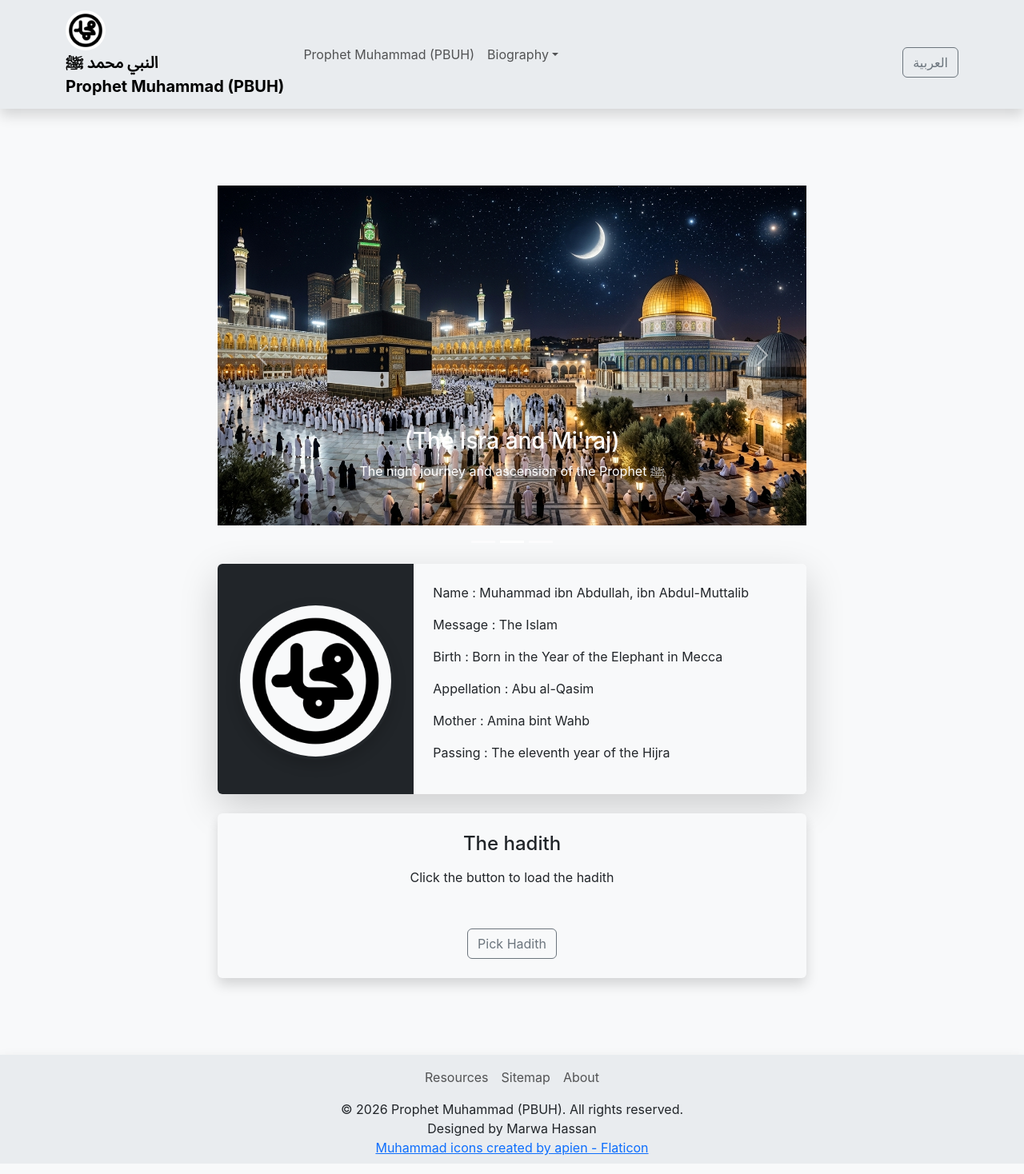
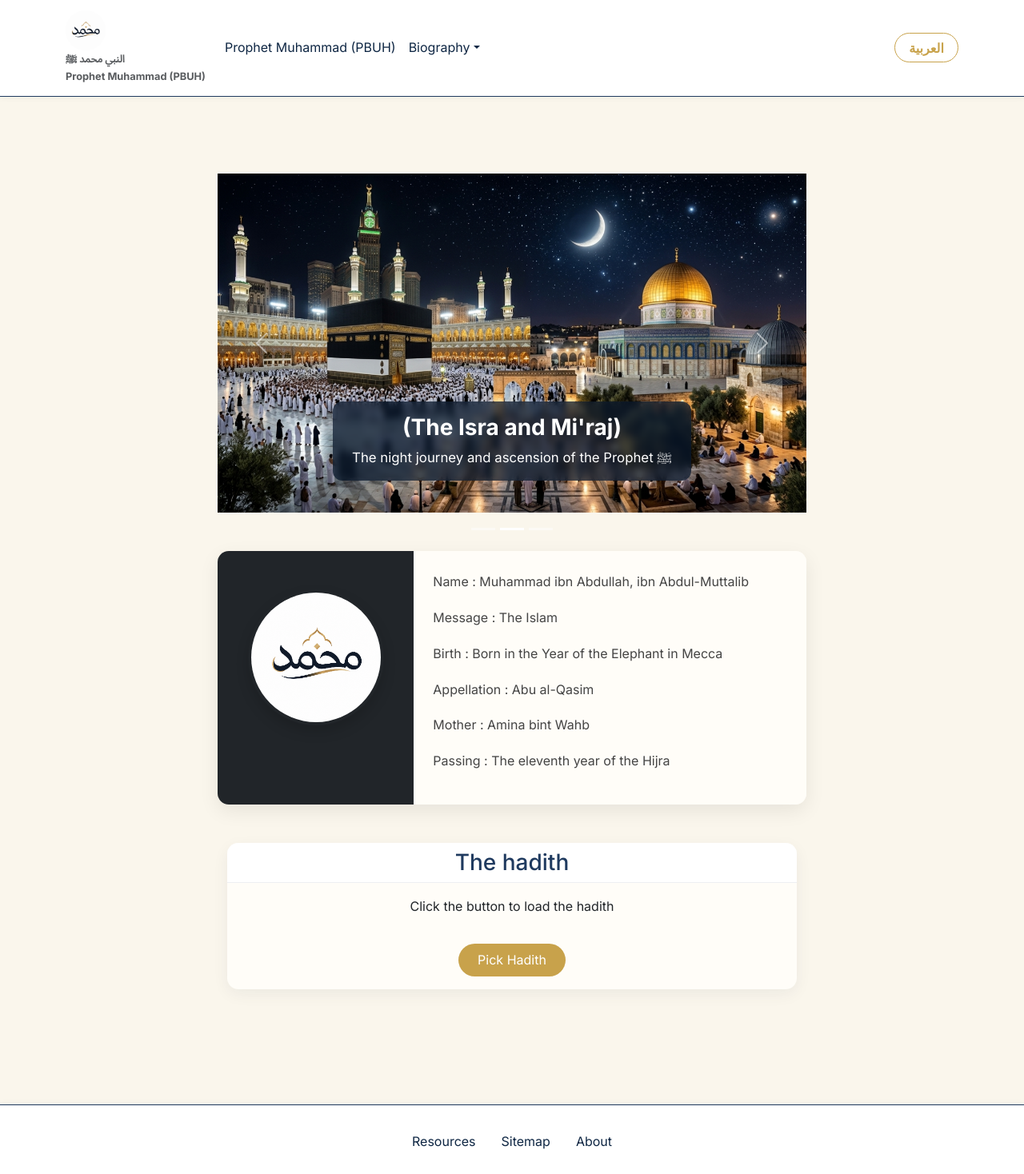
Before and after one commit to marwaahassana/myprophet, a React (Vite) app: page / in a window 1280 px wide. Shown: the top 1468 px of the page at 80% size. Built offline with nearby package versions, Linux system fonts and the light colour scheme.

Commit message:
update index.css

```diff
--- a/index.html
+++ b/index.html
@@ -3,6 +3,10 @@
   <head>
     <meta charset="UTF-8" />
     <link rel="icon" href="/images/logo.png" />
+    <link rel="preconnect" href="https://fonts.googleapis.com">
+    <link rel="preconnect" href="https://fonts.gstatic.com" crossorigin>
+
+    <link href="https://fonts.googleapis.com/css2?family=Inter:wght@300;400;500;600;700&family=Noto+Naskh+Arabic:wght@400;500;600;700&display=swap" rel="stylesheet">
     <meta name="viewport" content="width=device-width, initial-scale=1.0" />
     <title>Prophet Muhammad (PBUH)</title>
   </head>
--- a/src/App.jsx
+++ b/src/App.jsx
@@ -99,7 +99,7 @@ const { i18n } = useTranslation();
    <Container className="py-5 ">
      <Row className="justify-content-center">
        <Col md={10} lg={8}>
-         <Carousel className="py-5 ">
+         <Carousel className="py-5">
           <Carousel.Item>
           <a href="/iqraa.html">
           <img
@@ -108,8 +108,10 @@ const { i18n } = useTranslation();
            alt="Nuzul Al-Wahy illustration"
           /></a>
           <Carousel.Caption>
+           <div className="carousel-caption-overlay">
             <h3>({t('nuzulalwahy')})</h3>
             <p>{t('revelationDesc')}</p>
+           </div>
           </Carousel.Caption>
           </Carousel.Item>
           <Carousel.Item>
@@ -120,8 +122,10 @@ const { i18n } = useTranslation();
            alt="al-isra wal-mi'raj illustration"
           /></a>
           <Carousel.Caption>
+           <div className="carousel-caption-overlay">
             <h3>({t('alisra')})</h3>
             <p>{t('alisraDesc')}</p>
+           </div>
           </Carousel.Caption>
           </Carousel.Item>
           <Carousel.Item>
@@ -132,24 +136,26 @@ const { i18n } = useTranslation();
            alt="Hijra illustration"
           /></a>
           <Carousel.Caption>
+           <div className="carousel-caption-overlay">
             <h3>({t('hijra')})</h3>
             <p>{t('hijraDesc')}</p>
+           </div>
           </Carousel.Caption>
           </Carousel.Item>
          </Carousel>
-         <Card className="shadow-lg border-0 overflow-hidden">
+         <Card className="article-card border-0 overflow-hidden">
            <Row className="g-0">
              {/* Image Section */}
              <Col md={4} className="bg-dark text-white text-center p-4">
                <div className="mb-3 mt-4">
                  <img
-                   src="/images/muhamad.png"
+                   src="/images/logo.png"
                    alt="Profile"
                    className="rounded-circle border border-4 border-dark bg-light shadow" />
                </div>
              </Col>
              {/* Information Section */}
-             <Col md={8} className="p-4 bg-light">
+             <Col md={8} className="p-4 article-card-body">
               <div>
                 {Object.entries(t("info", { returnObjects: true })).map(([key, value]) => (
                 <p key={key}>
--- a/src/components/footer.jsx
+++ b/src/components/footer.jsx
@@ -1,9 +1,6 @@
 import React from 'react';
 import Container from 'react-bootstrap/Container';
-import Row from 'react-bootstrap/Row';
-import Col from 'react-bootstrap/Col';
 import Nav from 'react-bootstrap/Nav';
-import Navbar from 'react-bootstrap/Navbar';
 import { useTranslation } from 'react-i18next';
 
 function Myfooter(){
@@ -18,23 +15,19 @@ function Myfooter(){
     };
 return(
   <>
-  <Navbar expand="lg" className="bg-body-secondary shadow mt-5">
-    <Container className="flex-column text-center">
-
-      <Nav className="justify-content-center mb-2">
+  <footer className="site-footer mt-5">
+    <Container className="text-center py-4">
+      <Nav className="justify-content-center mb-3">
         <Nav.Link href="resources.html">{t("resources")}</Nav.Link>
         <Nav.Link href="sitemap.html">{t("sitemp")}</Nav.Link>
         <Nav.Link href="about.html">{t("about")}</Nav.Link>
       </Nav>
 
       {/* Footer Text */}
-      <p className="mb-0">{t("cprt")}</p>
+      <p className="mb-1">{t("cprt")}</p>
       <p className="mb-0">{t("design")}</p>
-
-      <a href="https://www.flaticon.com/free-icons/muhammad" title="muhammad icons">Muhammad icons created by apien - Flaticon</a>
-
     </Container>
-  </Navbar>
+  </footer>
 </>
 
 );
--- a/src/components/hadith.jsx
+++ b/src/components/hadith.jsx
@@ -45,10 +45,13 @@ const [loading, setLoading] = useState(false);
 
 
 return(
-            <div>
+        <Container className="my-5">
               {/* Hadith Card */}
-              <Card className="shadow border-0 text-center p-4 mt-4 bg-light">
-                <h4 className="mb-3"> {t("hdth")} </h4>
+          <Card  className="hadith-card border-0">
+           <Card.Header className="hadith-header">
+            <h3 className="mb-0 text-center">{t("hdth")}</h3>
+           </Card.Header>
+           <Card.Body className="text-center">
                 {loading ? (
                 <Spinner animation="border" />
                 ) : hadith ? (
@@ -62,14 +65,12 @@ return(
                 ) : (
                 <p>{t("clckhdthbtn")}</p>
                 )}
-
-            <div style={{ textAlign: "center", marginTop: "20px" }}>
-                <Button variant="outline-secondary" onClick={getRandomHadith} className="mt-3">
+                <Button className="language-btn mt-4" onClick={getRandomHadith} className="mt-3">
                   {t("randomHadith")}
                 </Button>
-            </div>
-              </Card>
-            </div>
+              </Card.Body>
+          </Card>
+        </Container>
 );
 };
 export default Myhadith;
--- a/src/components/navbar.jsx
+++ b/src/components/navbar.jsx
@@ -16,16 +16,17 @@ const { t,i18n } = useTranslation();
     localStorage.setItem("lang", newLang);
     // RTL support
     document.body.dir = newLang === "ar" ? "rtl" : "ltr";
+    document.documentElement.lang = newLang;
   };
 return(
-    <Navbar expand="lg" className="bg-body-secondary shadow">
+    <Navbar expand="lg"  sticky="top" className="site-navbar">
       <Container>
         <Navbar.Brand href="index.html" className="fw-bold">
-            <img src="/images/logo.png" className="rounded-circle img-fluid" width="50" height="50" alt="Logo" />
-            <br />
-            النبي محمد ﷺ
-            <br />
-            Prophet Muhammad (PBUH)
+            <small><img src="/images/logo.png" className="rounded-circle img-fluid" width="50" height="50" alt="Logo" /></small>
+
+            <small className="text-muted">النبي محمد ﷺ</small>
+
+            <small className="text-muted">Prophet Muhammad (PBUH)</small>
         </Navbar.Brand>
         <Navbar.Toggle aria-controls="basic-navbar-nav" />
         <Navbar.Collapse id="basic-navbar-nav">
@@ -43,11 +44,11 @@ return(
               </NavDropdown.Item>
             </NavDropdown>
           </Nav>
-          <div style={{ textAlign: "center", marginTop: "20px" }}>
-           <Button variant="outline-secondary" onClick={toggleLanguage}>
+
+           <Button  className="language-btn ms-lg-3" onClick={toggleLanguage}>
             {t("button")}
            </Button>
-          </div>
+
         </Navbar.Collapse>
       </Container>
     </Navbar>
--- a/src/index.css
+++ b/src/index.css
@@ -1,6 +1,157 @@
 body {
-  background-color: #f8f9fa; /* Light grey */
+  background-color: #FAF6EC; /* parchment */
+  /* Default English font */
   font-family: 'Inter', sans-serif;
+  font-size: 16px;
+  line-height: 1.7;
+  color: #1f2937;
+  /* */
+}
+
+/* Arabic typography */
+body[dir="rtl"] {
+  font-family: "Noto Naskh Arabic", serif;
+  font-size: 18px;
+  line-height: 2;
+}
+
+/* Optional: headings */
+body[dir="rtl"] h1,
+body[dir="rtl"] h2,
+body[dir="rtl"] h3,
+body[dir="rtl"] h4,
+body[dir="rtl"] h5 {
+  font-weight: 700;
+}
+
+/* English headings */
+body[dir="ltr"] h1,
+body[dir="ltr"] h2,
+body[dir="ltr"] h3,
+body[dir="ltr"] h4,
+body[dir="ltr"] h5 {
+  font-family: "Inter", sans-serif;
+}
+
+/* toggle button styles */
+.language-btn {
+  border: 1.5px solid #C8A24A !important;
+  color: #C8A24A !important;
+  background: transparent !important;
+  border-radius: 999px !important;
+  padding: 0.35rem 1rem !important;
+  font-weight: 600;
+  min-width: 80px;
+  transition: all 0.25s ease;
+}
+
+.language-btn:hover,
+.language-btn:focus {
+  background: #C8A24A !important;
+  color: #fff !important;
+  border-color: #C8A24A !important;
+}
+
+.language-btn:focus {
+  box-shadow: 0 0 0 0.2rem rgba(200, 162, 74, 0.25);
+}
+
+/* Navbar */
+.site-navbar {
+    background: #fff;
+    border-bottom: 1px solid #1f3a5f;   /* Thin navy border */
+    box-shadow: 0 2px 8px rgba(0, 0, 0, 0.04);
+    transition: box-shadow 0.2s ease;
+}
+
+/* Footer */
+.site-footer {
+    background: #fff;
+    border-top: 1px solid #1f3a5f;
+    box-shadow: 0 -2px 8px rgba(0, 0, 0, 0.03);
+}
+
+/* Brand */
+.site-navbar .navbar-brand {
+    color: #0f2744;
+}
+
+.site-navbar .navbar-brand small {
+    display: block;
+    font-size: 0.8rem;
+    color: #6c757d;
+}
+
+/* Links */
+.site-navbar .nav-link,
+.site-footer .nav-link {
+    color: #0f2744;
+    transition: color 0.2s ease;
+}
+
+.site-navbar .nav-link:hover,
+.site-footer .nav-link:hover {
+    color: #b88a2a;
+}
+
+/* Dropdown */
+.site-navbar .dropdown-menu {
+    border: 1px solid rgba(31, 58, 95, 0.12);
+    box-shadow: 0 6px 18px rgba(0, 0, 0, 0.06);
+}
+
+/* Hadith Card */
+.hadith-card {
+    background: #fffdf8;
+    border-radius: 14px;
+    border-top: 4px solid #c8a24b;
+    box-shadow: 0 6px 20px rgba(15, 39, 68, 0.06);
+    overflow: hidden;
+    max-width: 900px;
+    margin: auto;
+}
+
+/* Header */
+.hadith-header {
+    background: #fff;
+    border-bottom: 1px solid rgba(31, 58, 95, 0.08);
+    color: #1f3a5f;
+    font-weight: 600;
+}
+
+/* Text */
+.hadith-text {
+    font-size: 1.15rem;
+    line-height: 2;
+    color: #2d3748;
+    font-style: italic;
+    margin: 1rem 0;
+}
+
+/* Arabic */
+.arabic-text {
+    font-family: "Noto Naskh Arabic", "Amiri", serif;
+    font-size: 1.6rem;
+    line-height: 2.4;
+    direction: rtl;
+    text-align: center;
+    font-style: normal;
+    color: #1f3a5f;
+}
+
+/* Button */
+.hadith-card .btn {
+    background: #c8a24b;
+    border: none;
+    color: white;
+    padding: 0.55rem 1.5rem;
+    border-radius: 999px;
+    transition: 0.25s;
+}
+
+.hadith-card .btn:hover {
+    background: #b28d3d;
+    transform: translateY(-1px);
 }
 
 img {
@@ -41,3 +192,59 @@ img {
     line-height: 1.75;
   }
 }
+
+/* Carousel caption overlay */
+.carousel-caption-overlay {
+  display: inline-block;
+  background: rgba(10, 25, 47, 0.72); /* translucent dark navy */
+  padding: 1rem 1.5rem;
+  border-radius: 12px;
+  backdrop-filter: blur(4px);
+  -webkit-backdrop-filter: blur(4px);
+  max-width: 700px;
+}
+
+.carousel-caption-overlay h3,
+.carousel-caption-overlay p {
+  color: #fff;
+  margin: 0;
+}
+
+.carousel-caption-overlay h3 {
+  margin-bottom: 0.5rem;
+  font-weight: 700;
+}
+
+.carousel-caption-overlay p {
+  font-size: 1.05rem;
+  line-height: 1.5;
+}
+
+/* Article card styles */
+.article-card {
+  background: #fffdf8;              /* Warm white */
+  border-top: 4px solid #c8a44d;    /* Soft gold accent */
+  border-radius: 14px;              /* Consistent 12–16px corners */
+  box-shadow: 0 8px 24px rgba(0, 0, 0, 0.08);
+  transition: all 0.3s ease;
+}
+
+.article-card:hover {
+  transform: translateY(-4px);
+  box-shadow: 0 14px 32px rgba(0, 0, 0, 0.12);
+}
+
+.article-card-body {
+  background: #fffdf8;
+}
+
+.article-card img {
+  width: 170px;
+  height: 170px;
+  object-fit: cover;
+}
+
+.article-card p {
+  color: #444;
+  line-height: 1.8;
+}
```
Also changed, not shown: public/images/logo.png, public/images/muhamad.png (deleted). Lines whose indentation alone changed are shown as unchanged.
